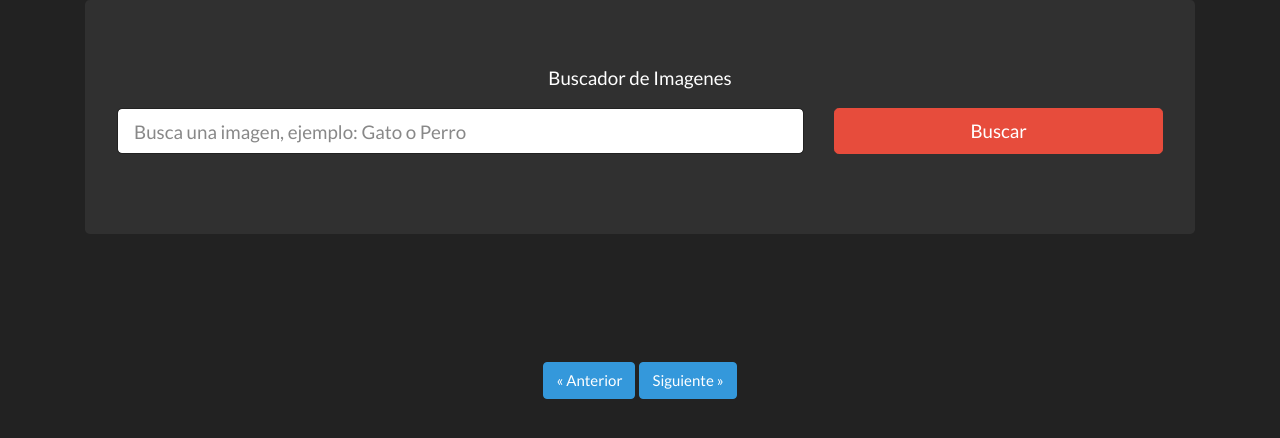
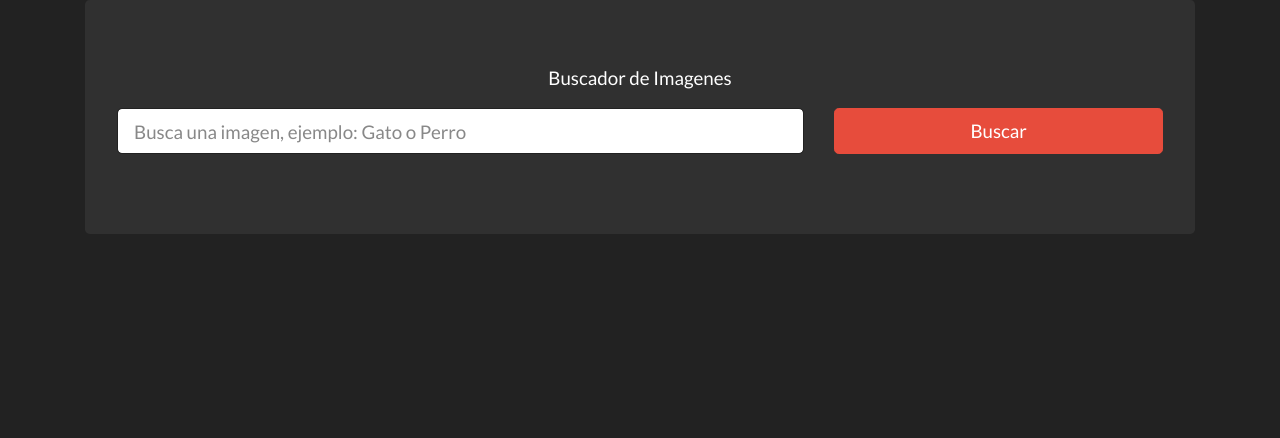
Before and after one commit to psyQore/buscador-pixabay-api, a React (Create React App) app: page / in a window 1280 px wide. Shown: the top 438 px of the page. Built offline with nearby package versions, Linux system fonts and the light colour scheme.

Commit message:
Se agrega scroll en los paginadores, proyecto terminado

```diff
--- a/src/App.js
+++ b/src/App.js
@@ -16,7 +16,7 @@ function App() {
       const imagesPerPage = 30;
       const key = "15075189-16dfd666eb421331112aba84d";
       const url = `
-    https://pixabay.com/api/?key=${key}&q=${search}&per_page=${imagesPerPage}`;
+    https://pixabay.com/api/?key=${key}&q=${search}&per_page=${imagesPerPage}&page=${actualPage}`;
 
       const response = await fetch(url);
       const result = await response.json();
@@ -29,26 +29,28 @@ function App() {
       setTotalPages(calculateTotalPages);
     };
 
+    // Scroll hacia arriba
+    const jumbotron = document.querySelector(".jumbotron");
+    jumbotron.scrollIntoView({ behavior: 'smooth'})
+
     consultAPi();
-  }, [search]);
+  }, [search, actualPage]);
 
   const previousPage = () => {
     const newCurrentPage = actualPage - 1;
 
-    if(newCurrentPage === 0) return;
+    if (newCurrentPage === 0) return;
 
     setActualPage(newCurrentPage);
-  }
+  };
 
   const nextPage = () => {
     const newCurrentPage = actualPage + 1;
 
-    if(newCurrentPage > totalPages) return;
+    if (newCurrentPage > totalPages) return;
 
     setActualPage(newCurrentPage);
-  }
-
-
+  };
 
   return (
     <div className="container">
@@ -56,15 +58,24 @@ function App() {
         <p className="lead text-center">Buscador de Imagenes</p>
         <Form setSearch={setSearch} />
       </div>
-      <div className="row justify-content-center">
+      <div className="row justify-content-center mb-5">
         <ListImages images={images} />
 
-        <button type="button" className="btn btn-info mr-1" onClick={previousPage}>
-          &laquo; Anterior
-        </button>
-        <button type="button" className="btn btn-info" onClick={nextPage}>
-          Siguiente &raquo;
-        </button>
+        {actualPage === 1 ? null : (
+          <button
+            type="button"
+            className="btn btn-info mr-1"
+            onClick={previousPage}
+          >
+            &laquo; Anterior
+          </button>
+        )}
+
+        {actualPage === totalPages ? null : (
+          <button type="button" className="btn btn-info" onClick={nextPage}>
+            Siguiente &raquo;
+          </button>
+        )}
       </div>
     </div>
   );
```
